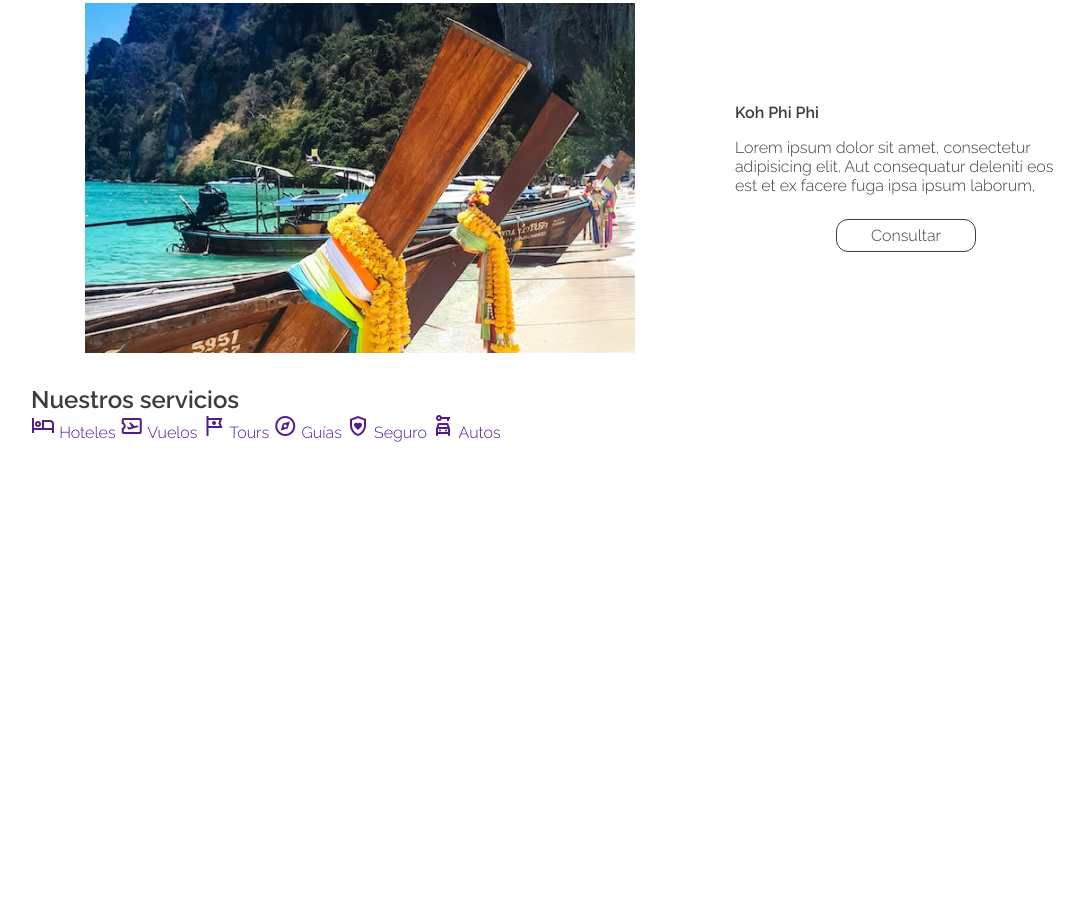
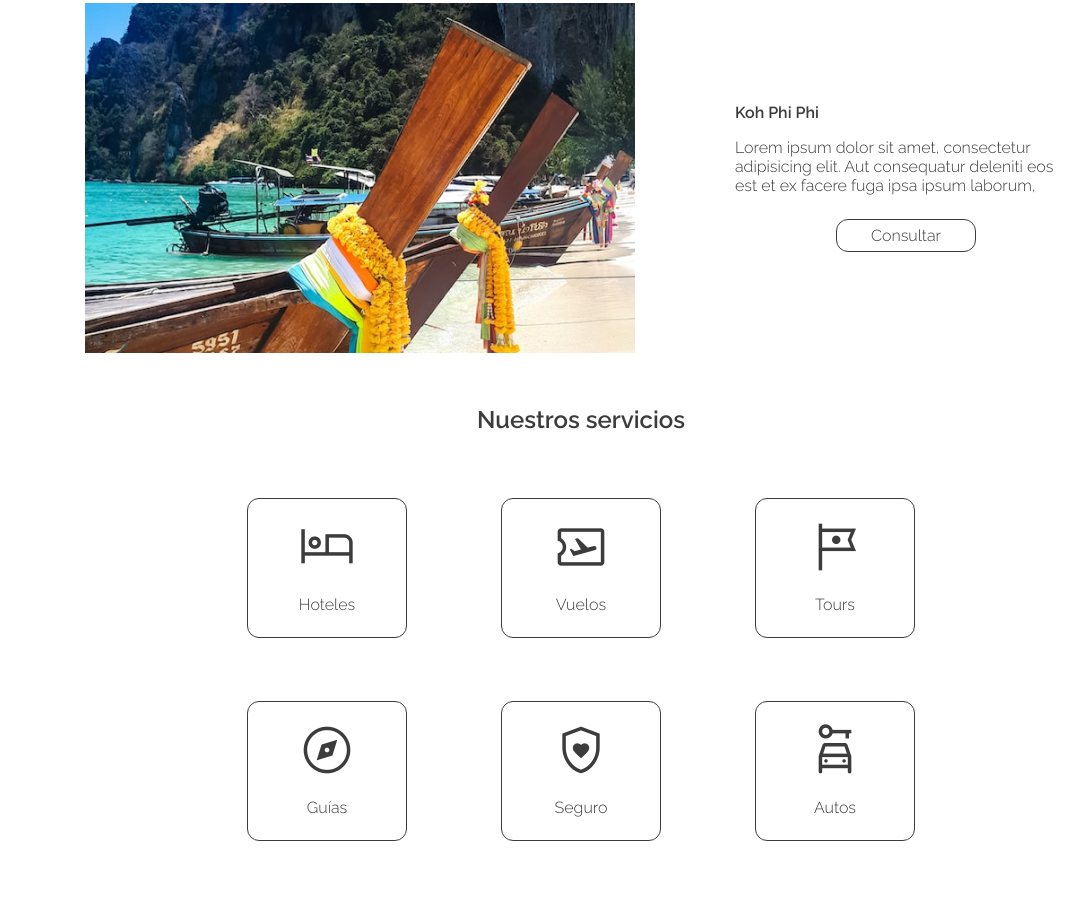
Before and after one commit to exegeses/html-62531, a plain HTML site: page sitio/index.html in a window 1280 px wide. Shown: the part 1923-2828 px from the top of the page, without its empty margins (59-1143 px from the left). Before the commit the page ends 2365 px from the top, so only its background shows below. Drawn offline with nearby package versions, Linux system fonts and the light colour scheme.

Commit message:
sección servicios

```diff
--- a/sitio/css/estilos.css
+++ b/sitio/css/estilos.css
@@ -105,3 +105,38 @@ main{
         text-align: center;
         color: #3c3c3c;
     }
+
+/* servicios */
+#servicios{
+    width: 762px;
+    height: 500px;
+    margin: 52px auto 0 auto;
+    display: flex;
+    flex-wrap: wrap; /* respeta los anchos */
+}
+    #servicios h2{
+        width: 100%;
+        text-align: center;
+    }
+
+    #servicios a{
+        display: block;
+        width: 160px;
+        height: 140px;
+        margin: 0px 47px;
+        border: 1px solid #3c3c3c;
+        border-radius: 12px;
+        color: #3c3c3c;
+        text-align: center;
+        transition: 500ms;
+    }
+    #servicios a:hover{
+        border: 1px solid #b14c27;
+        background-color: #DE6C42;
+        color: #fff;
+    }
+
+    .material-symbols-outlined{
+        font-size: 56px;
+        margin: 20px;
+    }
```
Also changed, not shown: sitio/index.html (+6 -0 lines).
